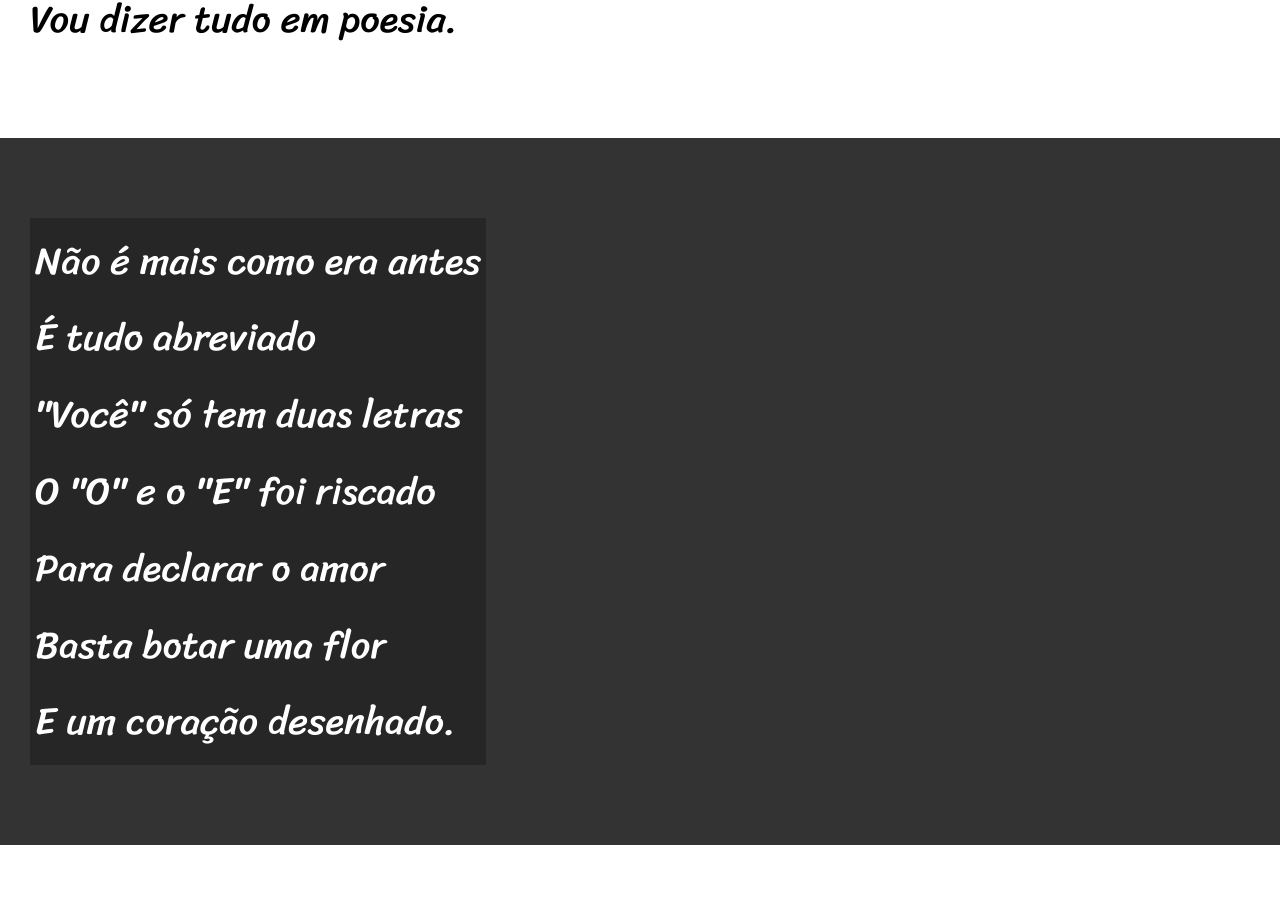
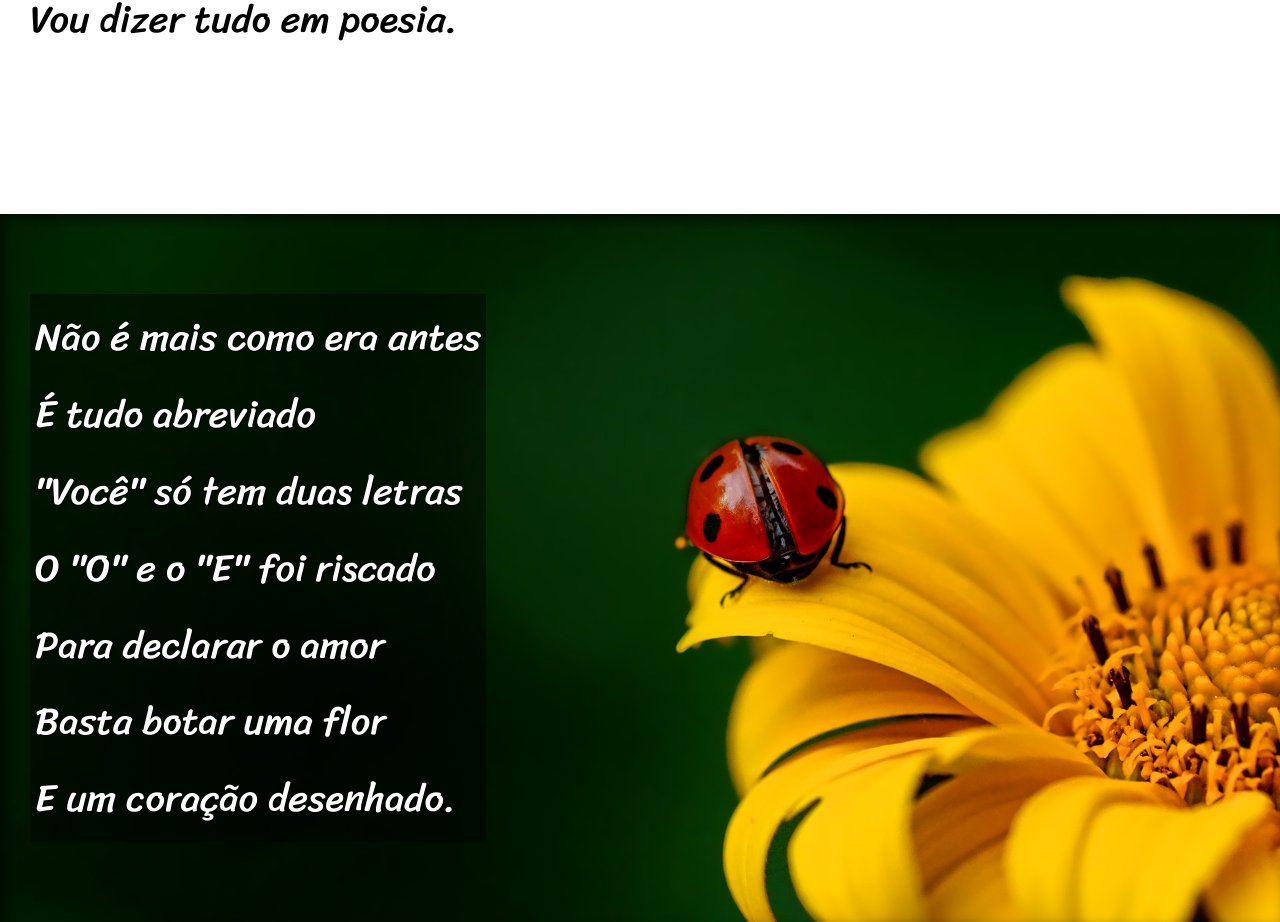
Before and after one commit to gabrielhfigueiredo/html-css, a plain HTML site: page desafios/desafio012/index.html in a window 1280 px wide. Shown: the part 820-1742 px from the top of the page. Drawn offline with Linux system fonts and the light colour scheme.

Commit message:
Finishing the project

```diff
--- a/desafios/desafio012/index.html
+++ b/desafios/desafio012/index.html
@@ -28,7 +28,7 @@
         </p>
     </section>
 
-    <section class="imagem">
+    <section class="imagem" id="img01">
         <p>
             Não é mais como era antes <br>
             É tudo abreviado <br>
@@ -62,7 +62,7 @@
         </p>
     </section>
 
-    <section class="imagem">
+    <section class="imagem" id="img02">
         <p>
             Tenho saudade das cartas <br>
             Escritas com a própria mão <br>
--- a/desafios/desafio012/style.css
+++ b/desafios/desafio012/style.css
@@ -60,6 +60,10 @@ section {
     font-size: 3vw;
 }
 
+section > p {
+    padding-bottom: 2em;
+}
+
 section.normal {
     background-color: white;
     color: black;
@@ -68,13 +72,25 @@ section.normal {
 section.imagem {
     background-color: rgb(51, 51, 51);
     color: white;
-
+    box-shadow: inset 6px 6px 13px 0px rgba(0, 0, 0, 0.521);
+    background-size: cover;
+    background-attachment: fixed;
 }
 
 section.imagem > p {
     display: inline-block;
     padding: 5px;
-    background-color: rgba(0, 0, 0, 0.253);
+    background-color: rgba(0, 0, 0, 0.452);
+    text-shadow: 1px 1px 0px black;
+}
+
+section#img01 {
+    background-image: url(imagens/background001.jpg);
+    background-position: right center;
+}
+
+section#img02 {
+    background-image: url(imagens/background002.jpg);
 }
 
 footer {
```
